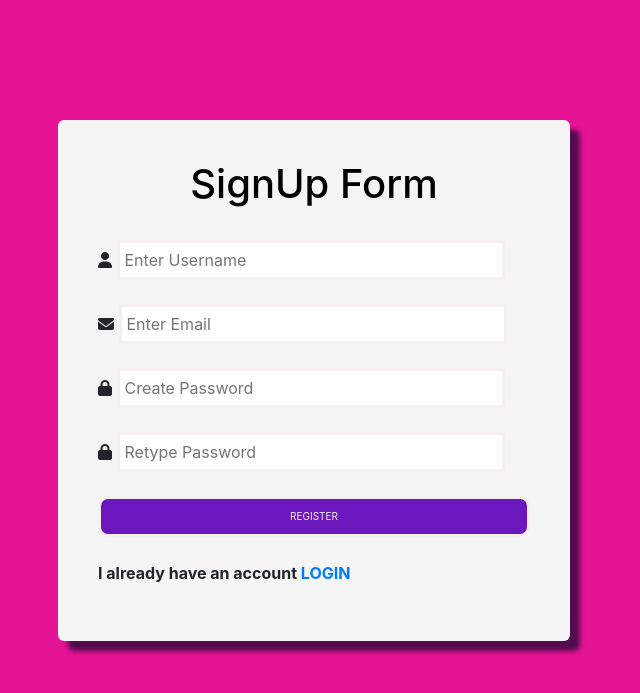
After one commit to Olga20011/IMS, a PHP site: page /signup.php in a window 1280 px wide. The commit adds this page. Shown: the top 693 px of the page, without its empty margins (326-966 px from the left). Run offline with PHP 8.4, Linux system fonts and the light colour scheme; some libraries are stand-ins or nearby versions.

Commit message:
Signup , Login and userManager clases

```diff
--- a/index.php
+++ b/index.php
@@ -70,6 +70,3 @@ $crud = new Crud();
 // print("hello");
 
 // $db->createTable($tables);
-
-
-?>
--- a/lib/Database.php
+++ b/lib/Database.php
@@ -23,6 +23,11 @@ class Database{
 
     }
 
+    public function query($sql) {
+        return mysqli_query($this->conn, $sql);
+
+    }
+
     public function tableExists($tableName){
         $sql = "SHOW TABLES LIKE '$tableName'";
         $result = $this->conn->query($sql);
@@ -31,6 +36,7 @@ class Database{
 
 
     public function createTable($tables){
+        if (is_array($tables)){
         foreach($tables as $tableName =>$tableDefinition){
             echo $tableName ."<br>";
             // echo $tableDefinition."<br>";
@@ -48,6 +54,7 @@ class Database{
             }
         }
     }
+}
 
     public function prepare($query){
         return $this->conn->prepare($query);
@@ -71,5 +78,3 @@ class Database{
     }
 
 }
-
-?>
--- a/lib/Inventory.php
+++ b/lib/Inventory.php
@@ -32,4 +32,3 @@ class Inventory {
 }
 
 new Inventory();
-?>
--- a/lib/Products.php
+++ b/lib/Products.php
@@ -49,7 +49,6 @@ class Products{
                             created_at TIMESTAMP DEFAULT CURRENT_TIMESTAMP,
                             updated_at TIMESTAMP DEFAULT CURRENT_TIMESTAMP ON UPDATE CURRENT_TIMESTAMP",
         ];
-        // $this->createProductTables($tables);
+        $this->createProductTables($tables);
     }
 }
-?>
--- /dev/null
+++ b/signup.php
@@ -0,0 +1,40 @@
+<?php
+require_once("lib/Database.php");
+
+?>
+
+<!doctype html>
+<html lang="en">
+  <head>
+    <meta charset="utf-8">
+    <meta name="viewport" content="width=device-width, initial-scale=1">
+    <title>Bootstrap demo</title>
+    <link rel="stylesheet" href="https://cdn.jsdelivr.net/npm/bootstrap@4.4.1/dist/css/bootstrap.min.css"
+    integrity="sha384-Vkoo8x4CGsO3+Hhxv8T/Q5PaXtkKtu6ug5TOeNV6gBiFeWPGFN9MuhOf23Q9Ifjh" crossorigin="anonymous">
+    <link rel="stylesheet" href="styles/signup.css">
+
+  </head>
+  <body>
+  <script src="https://kit.fontawesome.com/d94c698a0b.js" crossorigin="anonymous"></script>
+
+  <div id="form">
+   <h1 id="heading">SignUp Form</h1>
+   <br>
+    <form name="form" action="./auth/Signup.php" method="POST">
+        <i class="fa-solid fa-user"></i>
+        <input type="text" id="user" name="user" placeholder="Enter Username " required> <br><br>
+        <i class="fa-solid fa-envelope"></i>
+        <input type="email" id="email" name="email" placeholder="Enter Email " required> <br><br>
+        <i class="fa-solid fa-lock"></i>
+        <input type="password" id="pass" name="pass" placeholder="Create Password " required> <br><br>
+        <i class="fa-solid fa-lock"></i>
+        <input type="password" id="cpass" name="cpass" placeholder="Retype Password " required> <br><br>
+        <input type="submit" name="submit" id="btn" value="REGISTER">
+        <br><br>
+        <b><P>I already have an account <a href="login.php">LOGIN</a></P></b>
+
+    </form>
+
+   </div>
+  </body>
+</html>
--- /dev/null
+++ b/styles/signup.css
@@ -0,0 +1,58 @@
+body{
+    background-color: rgb(229,19,149);
+    overflow: hidden;
+}
+
+#form{
+    background-color: whitesmoke;
+    width: 28%;
+    border-radius: 6px;
+    margin: 120px auto;
+    padding: 50px;
+    box-shadow: 10px 10px 5px rgb(82, 11, 77);
+
+}
+h1{
+    text-align: center;
+
+}
+#heading {
+    color: black;
+}
+input{
+    width: 90%;
+    border-radius: 4px;
+    border: 3px solid #f6efef;
+    padding: 5px;
+}
+#btn{
+    width: 100%;
+    color: whitesmoke;
+    background-color: rgb(108, 22, 189);
+    padding: 10px;
+    font-size: 10px;
+    border-radius: 10px;
+
+}
+@media screen and (max-width: 1350px) {
+    #form{
+        width: 40%;
+        margin-left: none;
+        padding: 40px;
+    }
+
+}
+@media screen and (max-width: 1100px) {
+    #form{
+        width: 50%;
+        margin-left: none;
+        padding: 40px;
+    }
+}
+@media screen and (max-width: 700px) {
+    #form{
+        width: 80%;
+        margin-left: none;
+        padding: 40px;
+    }
+}
```
Also changed, not shown: auth/Login.php (added, +67 -0 lines), auth/Signup.php (added, +75 -0 lines), auth/UserManager.php (added, +23 -0 lines), lib/Crud.php (+1 -8 lines), login.php (added, +35 -0 lines), styles/login.css (added, +58 -0 lines), welcome.php (added, +11 -0 lines).
